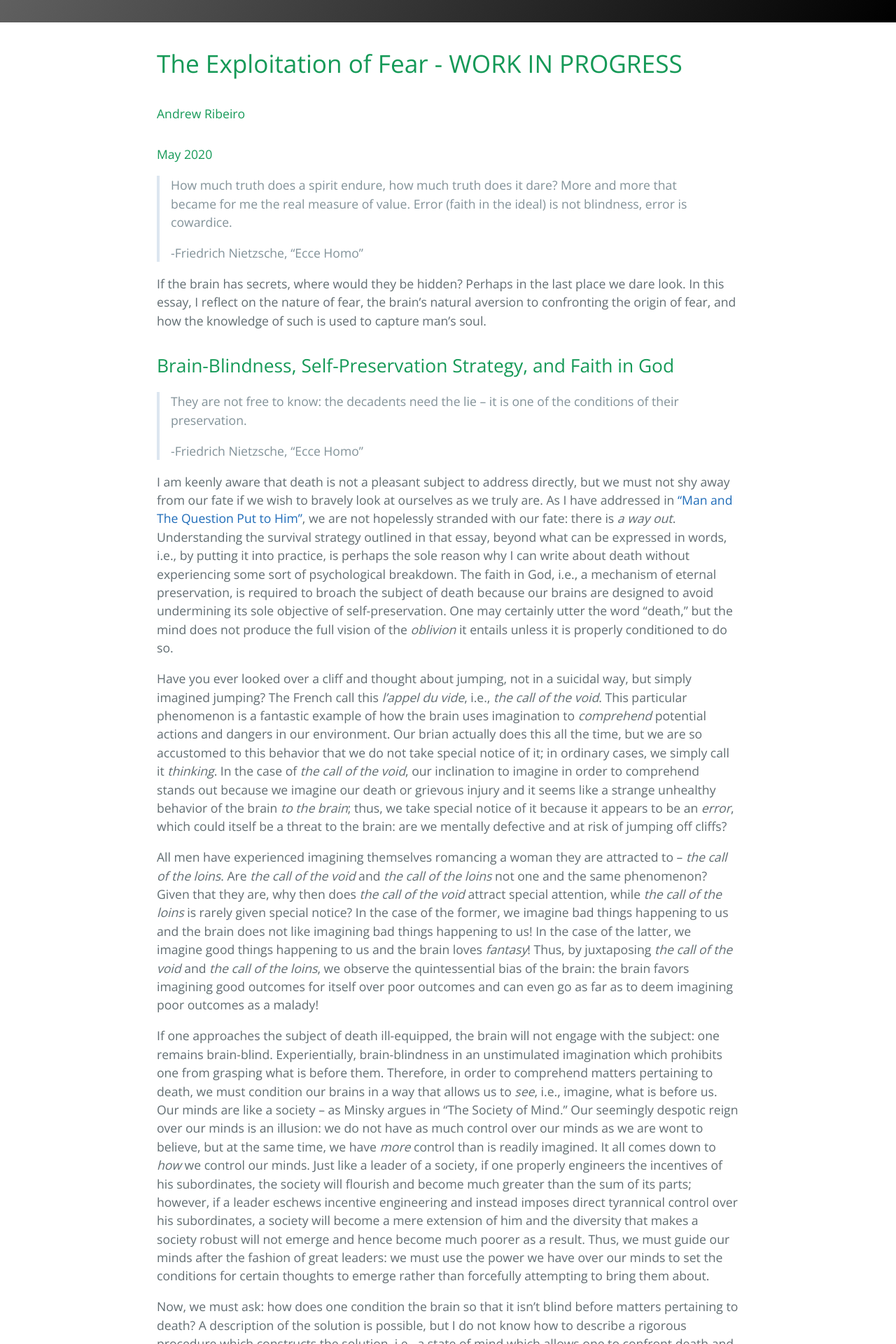
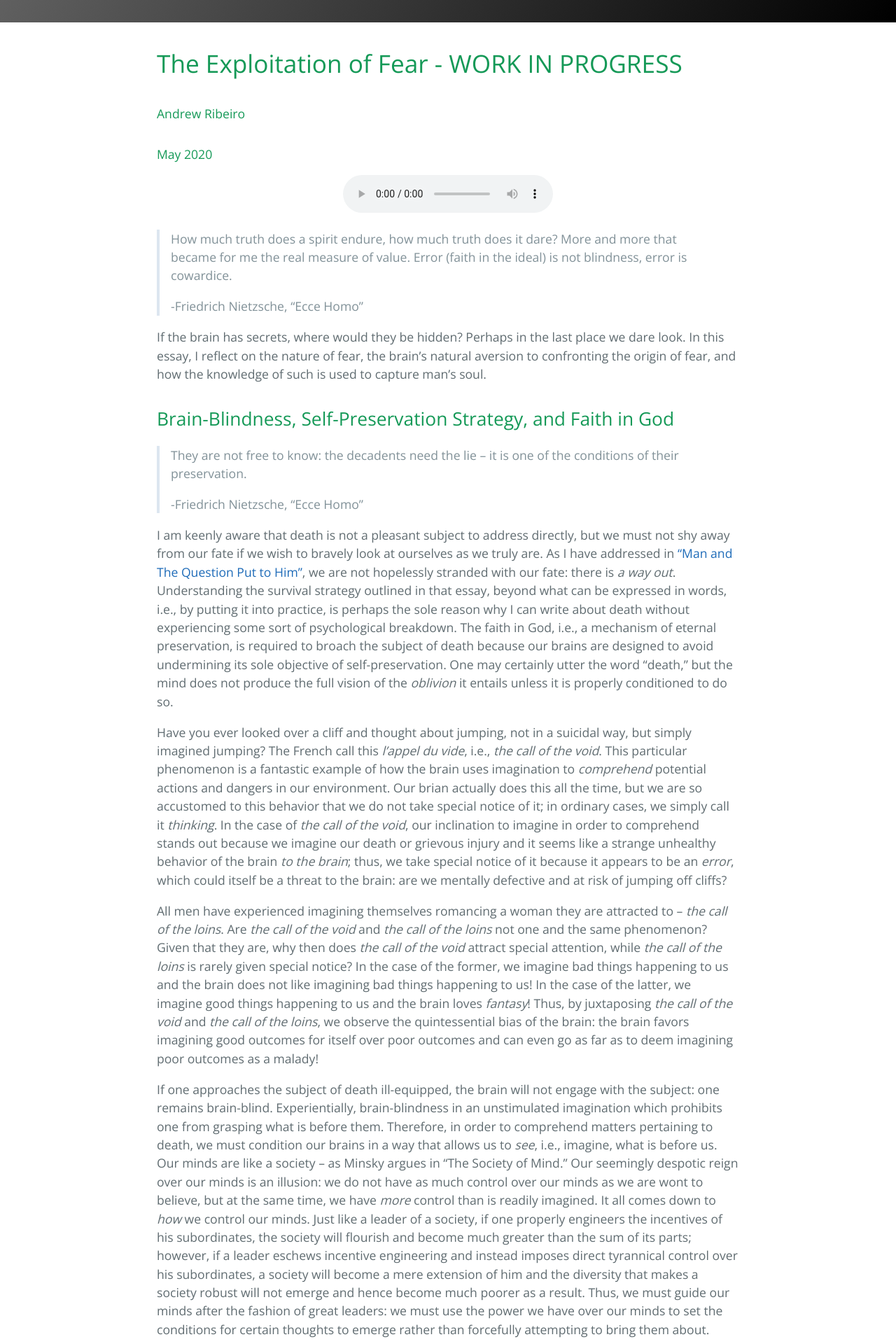
Before and after one commit to Andrewnetwork/CoronavirusBlog, a Jekyll site: the page built from the_exploitation_of_fear.md, in a window 1280 px wide. Shown: the part 380-2300 px from the top of the page at 70% size. Built offline with Jekyll 4.4.1, drawn with Linux system fonts in a browser that asks for light colours; our own code applies the rules of GitHub Pages for plain Markdown files; the repository's description, which GitHub fills in, is left out.

Commit message:
final fear

```diff
--- a/the_exploitation_of_fear.md
+++ b/the_exploitation_of_fear.md
@@ -1,6 +1,13 @@
 # The Exploitation of Fear - WORK IN PROGRESS
 #### Andrew Ribeiro
 #### May 2020
+
+<center>
+<audio controls="controls">
+  <source type="audio/mp3" src="audio/fear.mp3"></source>
+  <p>Your browser does not support the audio element.</p>
+</audio>
+</center>
 
 > How much truth does a spirit endure, how much truth does it dare? More and more that became for me the real measure of value. Error (faith in the ideal) is not blindness, error is cowardice.
 >
```
Also changed, not shown: 1 other file.
